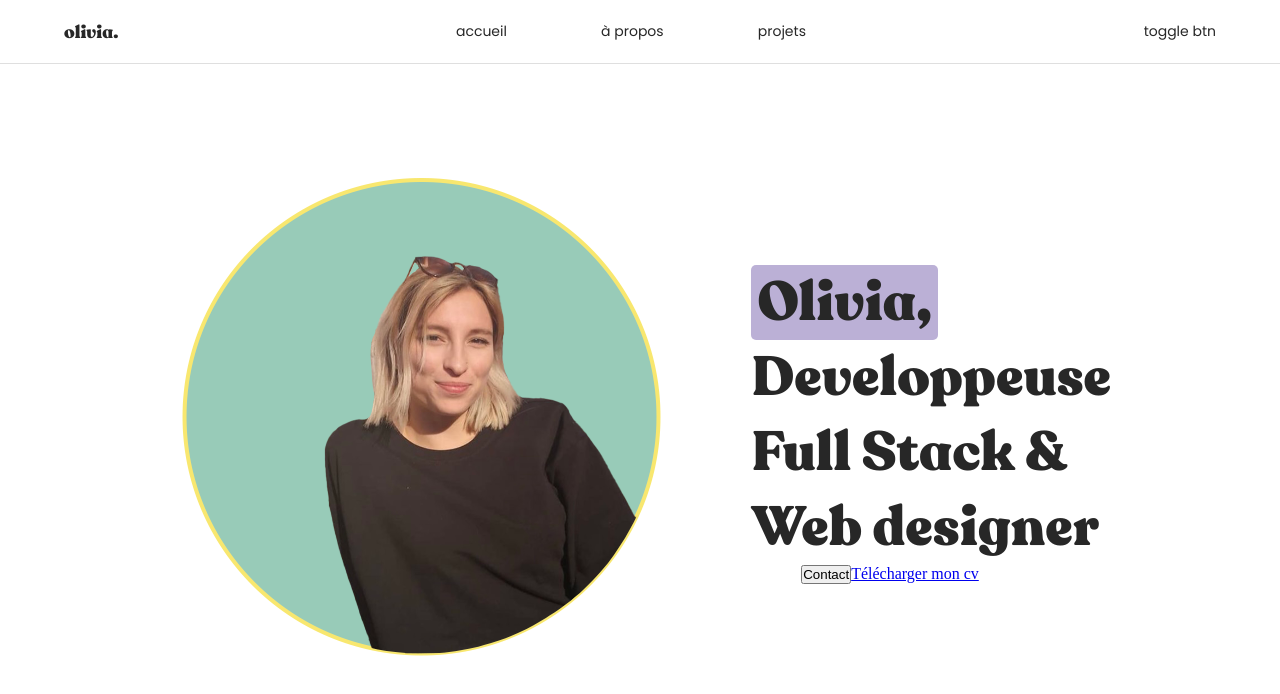
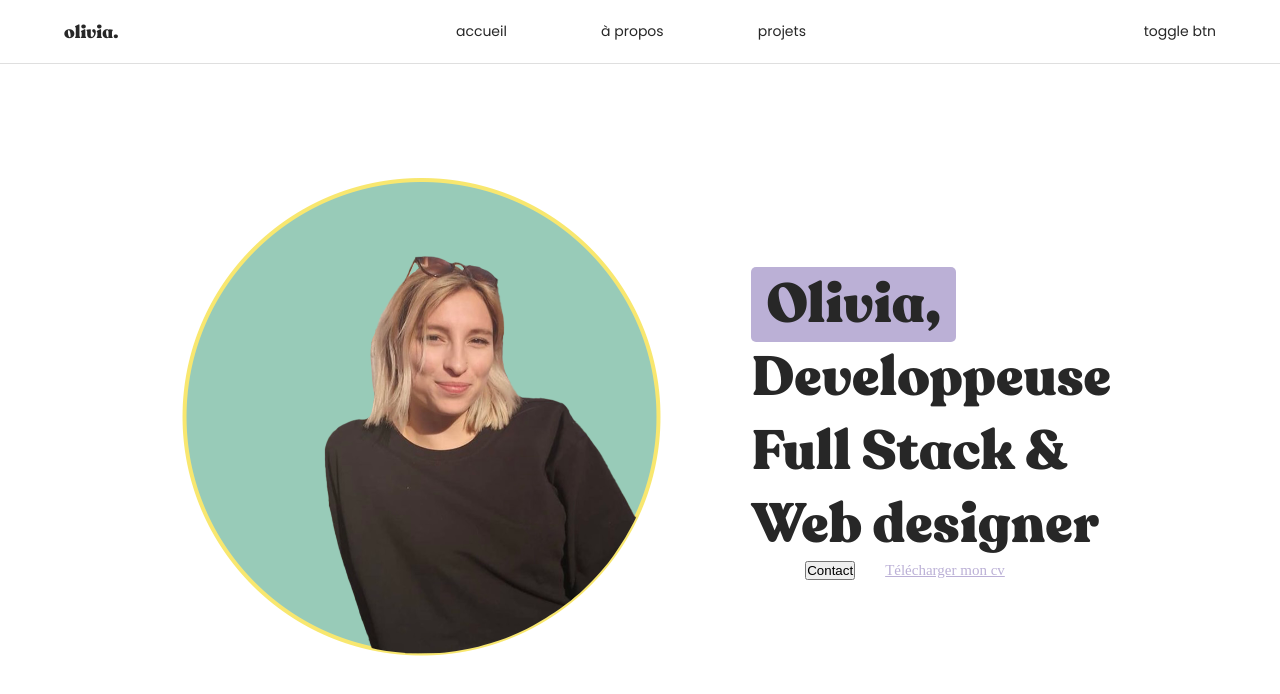
Before and after one commit to Lxvia/portfolio, a React (Create React App) app: page / in a window 1280 px wide. Shown: the top 694 px of the page. Built offline with nearby package versions, Linux system fonts and the light colour scheme.

Commit message:
add css link home & btn

```diff
--- a/src/styles/_home.scss
+++ b/src/styles/_home.scss
@@ -16,11 +16,19 @@
         font-size: 55px;
         text-align: left;
         margin-left: 1.5em;
+        line-height: 55pt;
 
         span {
             background-color: $purple;
             border-radius: 5px;
-            padding: 0 6px 0 6px;
+            padding: 0 15px 0 15px;
         }
     }
+
+    a {
+        margin-left: 2em;
+        color: $purple;
+        font-size: 15px;
+        cursor: pointer;
+    }
 }
```
